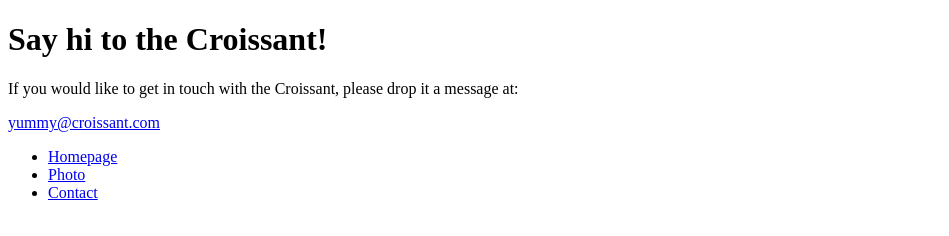
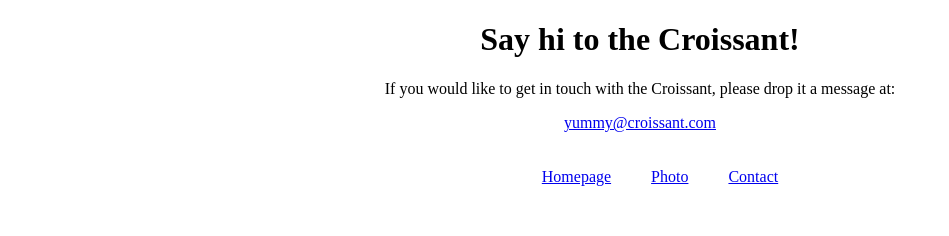
Before and after one commit to karin-mk/croissant-exercise, a plain HTML site: page contact.html in a window 1280 px wide. Shown: the whole page, without its empty margins (0-949 px from the left). Drawn offline with Linux system fonts and the light colour scheme.

Commit message:
import-css

```diff
--- a/contact.html
+++ b/contact.html
@@ -3,6 +3,7 @@
   <head>
     <meta charset="UTF-8" />
     <meta name="viewport" content="width=device-width, initial-scale=1.0" />
+    <link rel="stylesheet" href="/src/style.css" />
     <title>Contact Croissant</title>
   </head>
   <body>
@@ -11,7 +12,7 @@
       If you would like to get in touch with the Croissant, please drop it a
       message at:
     </p>
-    <a href="mailto:yummy@croissant.com">yummy@croissant.com</a>
+    <a href="mailto:yummy@croissant.com" class="contact">yummy@croissant.com</a>
     <ul>
       <li><a href="index.html">Homepage</a></li>
       <li><a href="photo.html">Photo</a></li>
--- a/src/style.css
+++ b/src/style.css
@@ -12,3 +12,20 @@ li {
   margin: 20px;
   text-align: center;
 }
+
+p {
+  text-align: center;
+  display: block;
+  padding: 0px 100px;
+}
+
+img {
+  max-width: 600px;
+  display: block;
+  margin: 0 auto;
+}
+
+.contact {
+  display: flex;
+  justify-content: center;
+}
```
Also changed, not shown: index.html (+2 -2 lines), photo.html (+1 -0 lines).
